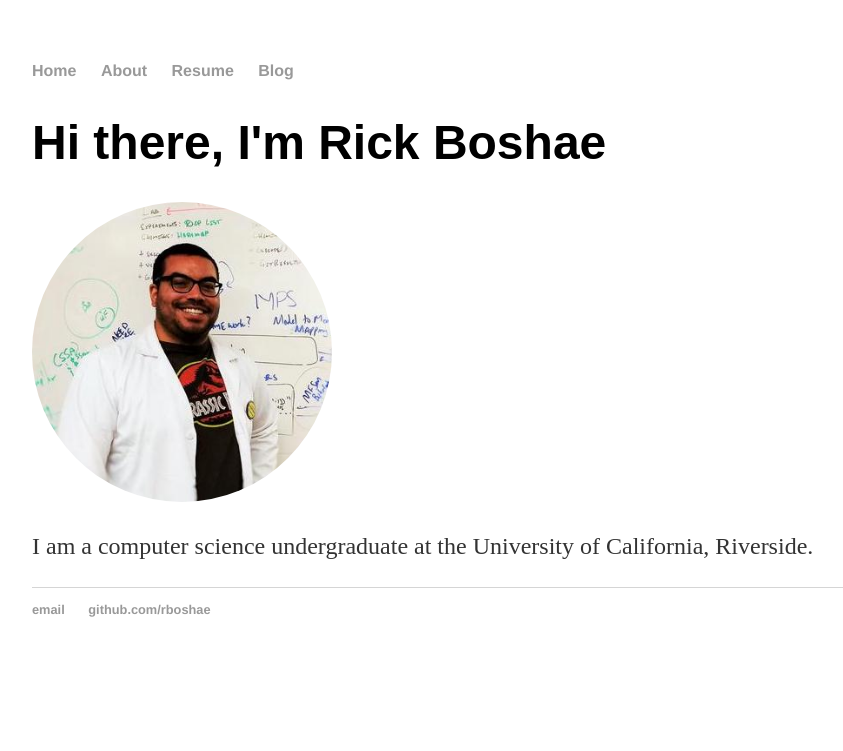
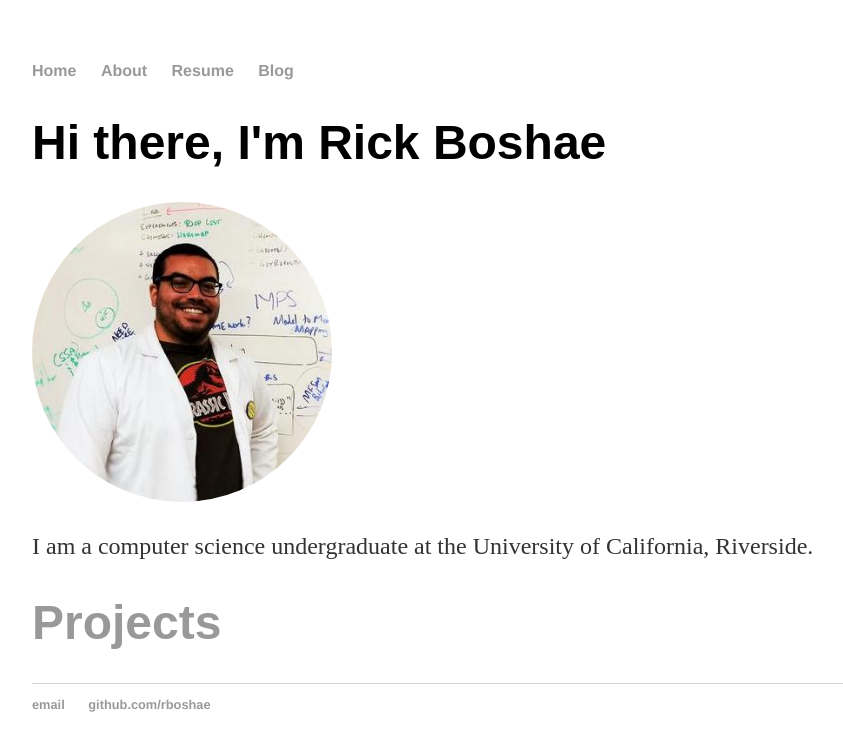
Before and after one commit to RBoshae/Personal-Website-1, a Jekyll site: the page built from index.html, in a window 1280 px wide. Shown: the top 751 px of the page, without its empty margins (160-1003 px from the left). Built offline with Jekyll 4.4.1, drawn with Linux system fonts in a browser that asks for light colours.

Commit message:
Added Projects info

```diff
--- a/index.html
+++ b/index.html
@@ -7,3 +7,7 @@ title: Rick Boshae
     <img class="img-circle" src="images/github-profile-pic.jpeg" alt="Profile Picture" height="300px" width="300px" >
     <p> I am a computer science undergraduate at the University of California, Riverside.<a href="/about"Read more about my life...</a></p>
 </div><!-- /.blurb -->
+
+<div class="projects">
+  <h1>Projects</h1>
+</div>
```
